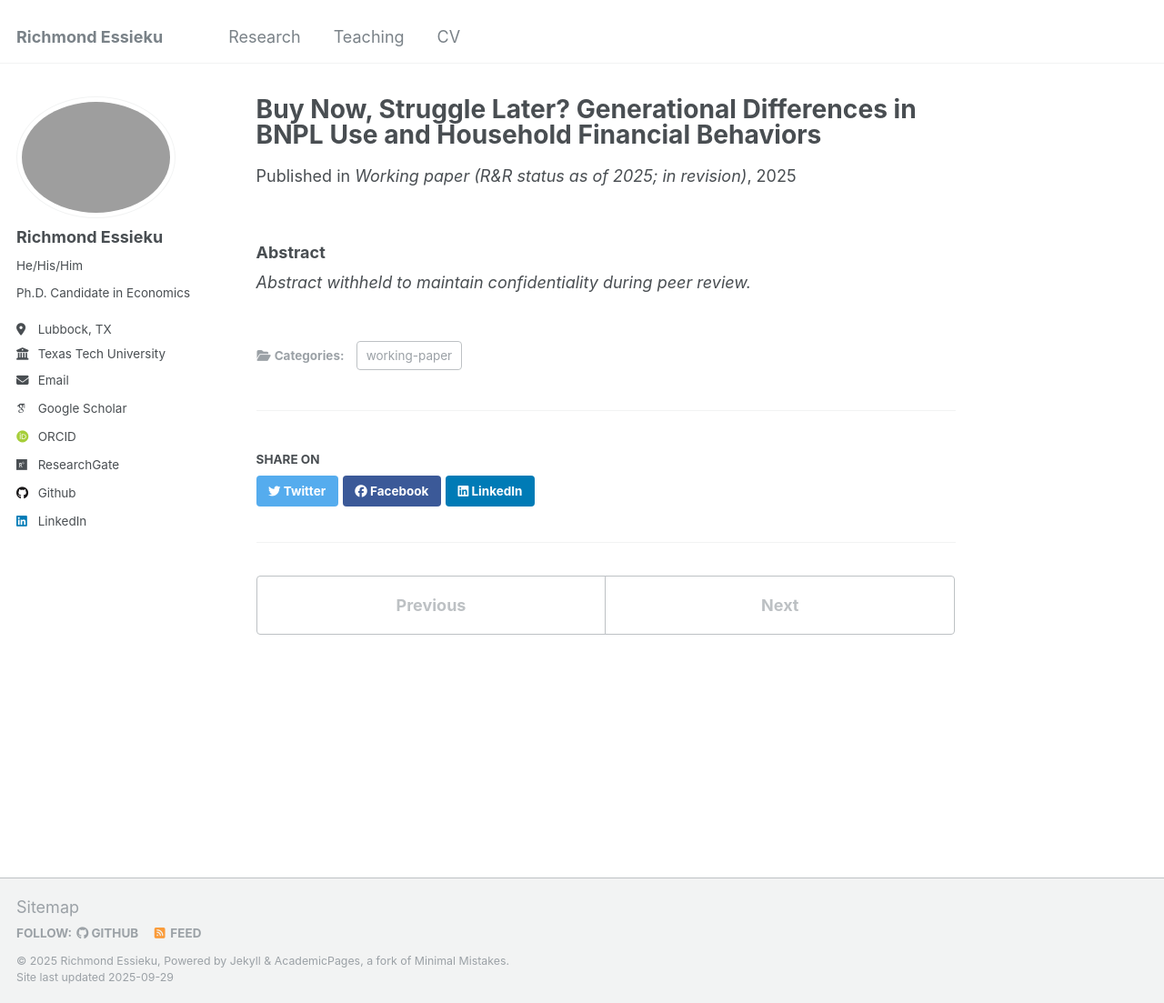
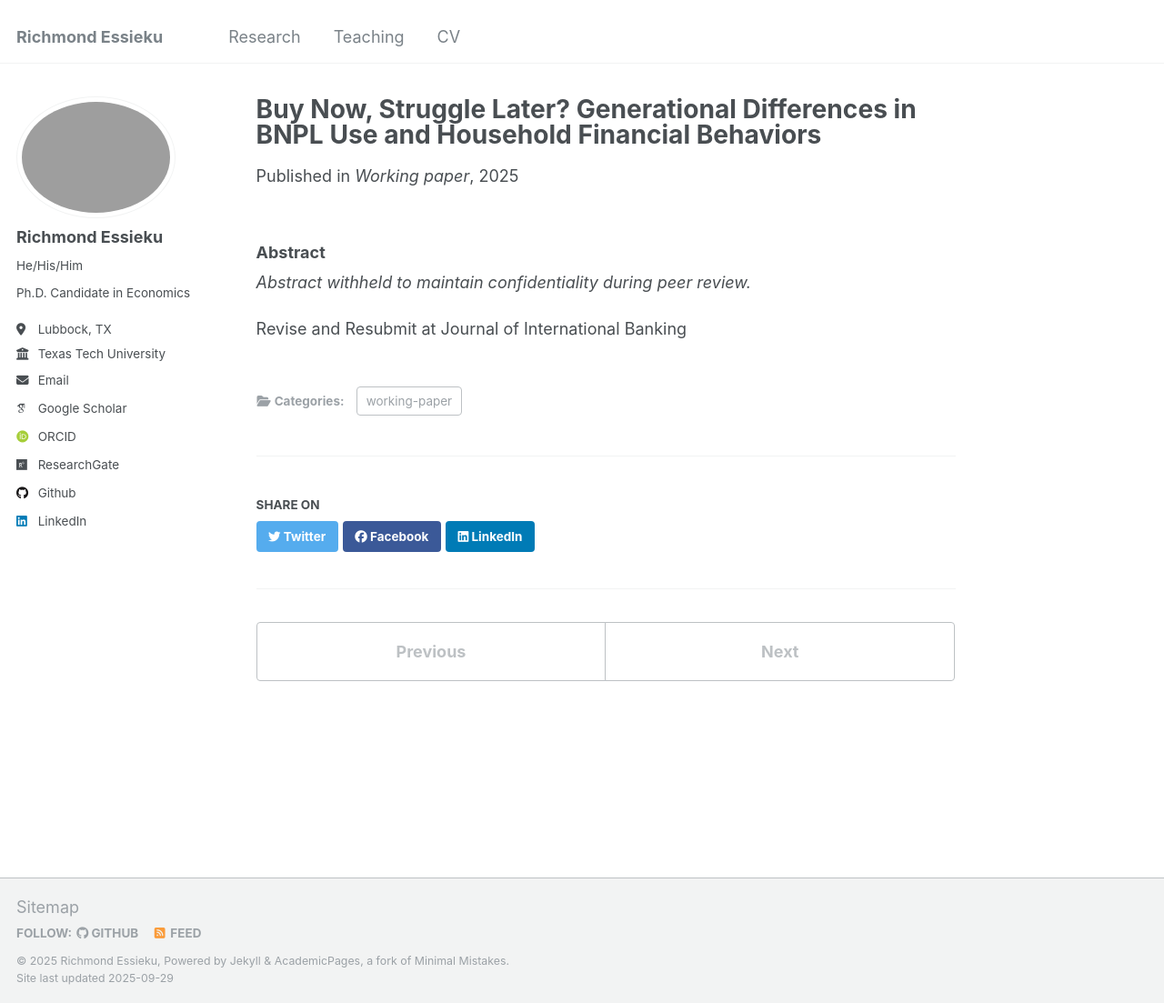
Before and after one commit to essieku/essieku.github.io, a Jekyll site: the page built from _publications/Others1.md, in a window 1280 px wide and 1103 px high. Shown: the whole window at 91% size. Built offline with Jekyll 4.4.1, drawn with Linux system fonts in a browser that asks for light colours; some web fonts are replaced.

Commit message:
Update Others1.md

```diff
--- a/_publications/Others1.md
+++ b/_publications/Others1.md
@@ -5,8 +5,10 @@ category: working-paper
 permalink: /publication/bnpl-generations
 excerpt: '"Buy Now, Pay Later (BNPL) promises instant gratification, but does it quietly erode financial resilience across generations? Drawing on U.S. household data, this study uncovers that BNPL use is strongly tied to unhealthy short-term financial behaviors like mounting credit card debt and weaker emergency savings particularly among older cohorts. Yet, its influence on long-term planning, such as investment and retirement, appears negligible. By revealing how hyperbolic discounting shapes financial choices differently for Boomers, Gen X, Millennials, and Gen Z, this paper highlights an urgent need for tailored financial literacy programs and regulatory oversight to safeguard households in an era of frictionless credit" (Joint with Prince Bosompem)"'
 date: 2025-02-26
-venue: 'Working paper (R&R status as of 2025; in revision)'
+venue: 'Working paper'
 # slidesurl: ''
 ---
 ### Abstract
 *Abstract withheld to maintain confidentiality during peer review.*
+
+ Revise and Resubmit at Journal of International Banking
```
